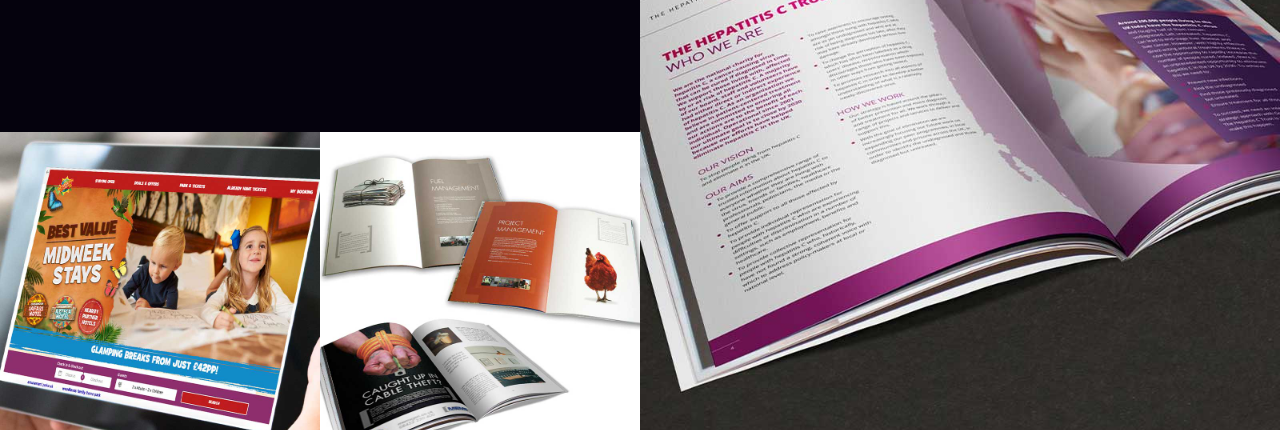
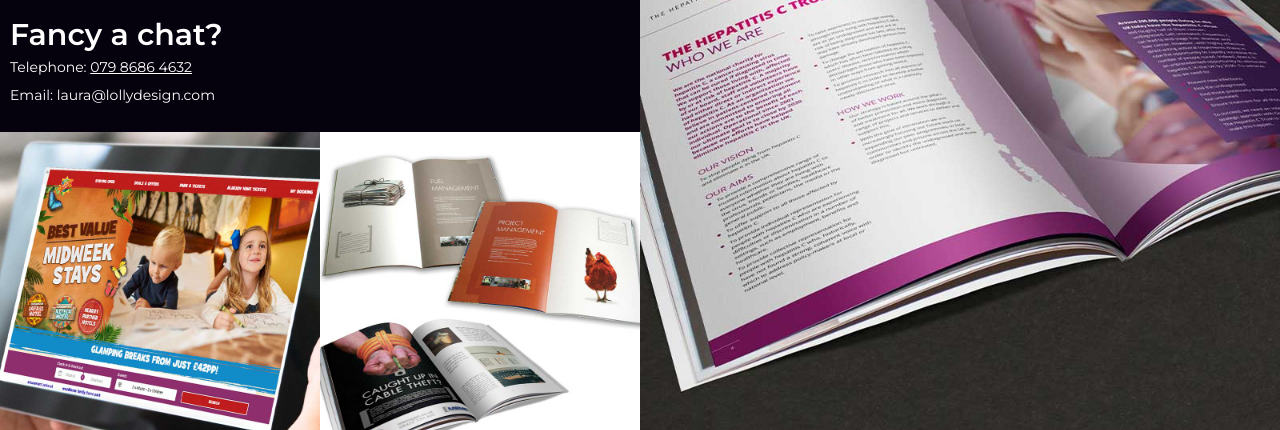
Before and after one commit to LauraHersey/laurahersey.github.io, a plain HTML site: page index.html in a window 1280 px wide. Shown: the part 238-668 px from the top of the page. Drawn offline with nearby package versions, Linux system fonts and the light colour scheme.

Commit message:
Add contact

```diff
--- a/css/portfolio/style.css
+++ b/css/portfolio/style.css
@@ -68,6 +68,14 @@ a:hover,a:focus {
 ul,ol {
     padding: 0;
     margin: 0
+}
+
+.contact-info p {
+    margin-bottom: 0;
+}
+
+.contact-info a {
+    text-decoration: underline;
 }
 
 .section-title {
--- a/index.html
+++ b/index.html
@@ -92,7 +92,7 @@
         <div class="portfolio-intro text-white">
           <h2>Lolly Design</h2>
           <p>Creating and delivering beautifully designed print, digital advertising, website, exhibition displays and branding</p>
-            <ul class="portfolio-filter controls">
+          <ul class="portfolio-filter controls">
             <li class="control mixitup-control-active" data-filter="all">All</li>
             <li class="control" data-filter=".brochure">Print</li>
             <li class="control" data-filter=".digital">Digital</li>
@@ -100,6 +100,11 @@
             <li class="control" data-filter=".branding">Branding</li>
             <li><a href="https://www.linkedin.com/in/laurahersey/"><i class="fa fa-linkedin-square"></i></a></li>
           </ul>
+          <div class="contact-info">
+            <h3>Fancy a chat?</h3>
+            <p>Telephone: <a href="tel:07986864632">079 8686 4632</a></p>
+            <p>Email: laura@lollydesign.com</p>
+          </div>
         </div>
       </div>
       <span class="grid-item mix portfolio-item __big set-bg brochure" data-setbg="images/print-4.jpg" style="background-image: url('images/print-4.jpg'); height: 616.5px; position: absolute; left: 50%; top: 0px;"></span>
```
